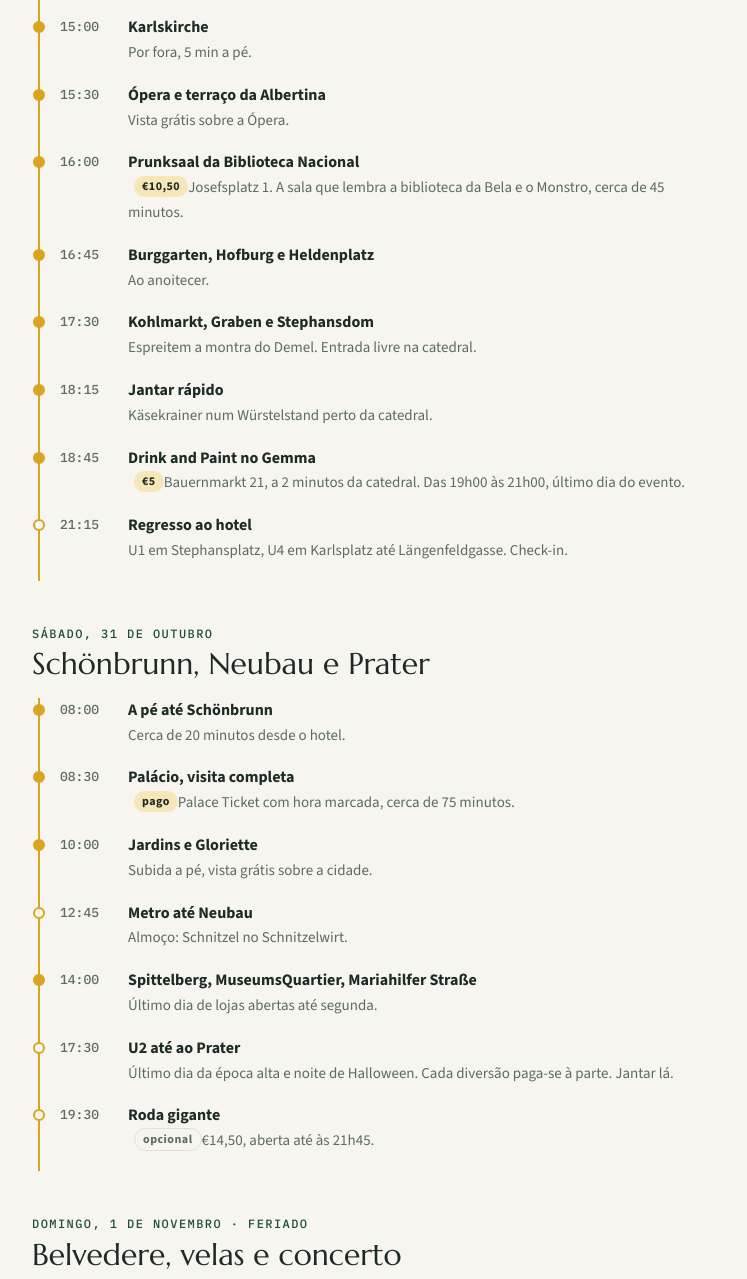
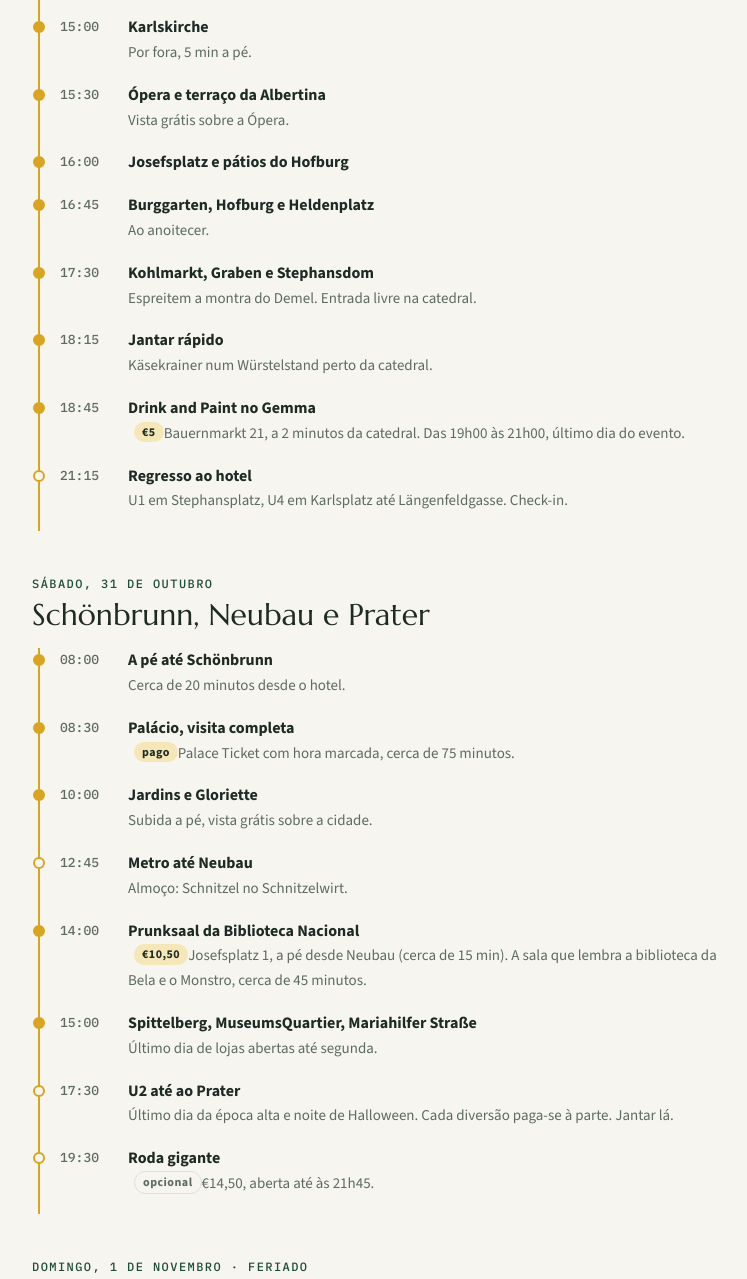
Before and after one commit to alvesykes/viena, a plain HTML site: page index.html in a window 1280 px wide. Shown: the part 1363-2642 px from the top of the page, without its empty margins (264-1011 px from the left). Drawn offline with nearby package versions, Linux system fonts and the light colour scheme.

Commit message:
Passa a Prunksaal para sábado às 14h00
Co-Authored-By: Claude Opus 5.5 <noreply@anthropic.com>
Claude-Session: https://claude.ai/code/session_01Q8Si6SufSg77tFJQBk6kTC

```diff
--- a/index.html
+++ b/index.html
@@ -147,7 +147,7 @@ section{scroll-margin-top:70px}
     <li class="walk"><time>13:30</time><div><b>Naschmarkt e Secession</b><span class="note">Almoço nas bancas do mercado.</span></div></li>
     <li class="walk"><time>15:00</time><div><b>Karlskirche</b><span class="note">Por fora, 5 min a pé.</span></div></li>
     <li class="walk"><time>15:30</time><div><b>Ópera e terraço da Albertina</b><span class="note">Vista grátis sobre a Ópera.</span></div></li>
-    <li class="walk"><time>16:00</time><div><b>Prunksaal da Biblioteca Nacional</b><span class="tag pay">€10,50</span><span class="note">Josefsplatz 1. A sala que lembra a biblioteca da Bela e o Monstro, cerca de 45 minutos.</span></div></li>
+    <li class="walk"><time>16:00</time><div><b>Josefsplatz e pátios do Hofburg</b></div></li>
     <li class="walk"><time>16:45</time><div><b>Burggarten, Hofburg e Heldenplatz</b><span class="note">Ao anoitecer.</span></div></li>
     <li class="walk"><time>17:30</time><div><b>Kohlmarkt, Graben e Stephansdom</b><span class="note">Espreitem a montra do Demel. Entrada livre na catedral.</span></div></li>
     <li class="walk"><time>18:15</time><div><b>Jantar rápido</b><span class="note">Käsekrainer num Würstelstand perto da catedral.</span></div></li>
@@ -163,7 +163,8 @@ section{scroll-margin-top:70px}
     <li class="walk"><time>08:30</time><div><b>Palácio, visita completa</b><span class="tag pay">pago</span><span class="note">Palace Ticket com hora marcada, cerca de 75 minutos.</span></div></li>
     <li class="walk"><time>10:00</time><div><b>Jardins e Gloriette</b><span class="note">Subida a pé, vista grátis sobre a cidade.</span></div></li>
     <li><time>12:45</time><div><b>Metro até Neubau</b><span class="note">Almoço: Schnitzel no Schnitzelwirt.</span></div></li>
-    <li class="walk"><time>14:00</time><div><b>Spittelberg, MuseumsQuartier, Mariahilfer Straße</b><span class="note">Último dia de lojas abertas até segunda.</span></div></li>
+    <li class="walk"><time>14:00</time><div><b>Prunksaal da Biblioteca Nacional</b><span class="tag pay">€10,50</span><span class="note">Josefsplatz 1, a pé desde Neubau (cerca de 15 min). A sala que lembra a biblioteca da Bela e o Monstro, cerca de 45 minutos.</span></div></li>
+    <li class="walk"><time>15:00</time><div><b>Spittelberg, MuseumsQuartier, Mariahilfer Straße</b><span class="note">Último dia de lojas abertas até segunda.</span></div></li>
     <li><time>17:30</time><div><b>U2 até ao Prater</b><span class="note">Último dia da época alta e noite de Halloween. Cada diversão paga-se à parte. Jantar lá.</span></div></li>
     <li><time>19:30</time><div><b>Roda gigante</b><span class="tag opt">opcional</span><span class="note">€14,50, aberta até às 21h45.</span></div></li>
   </ol>
```
